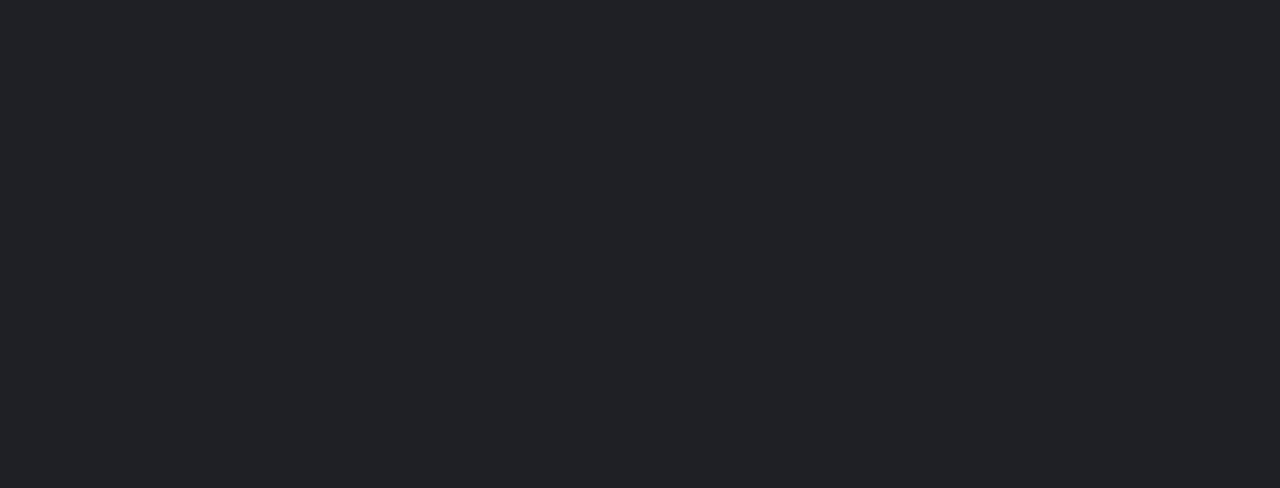
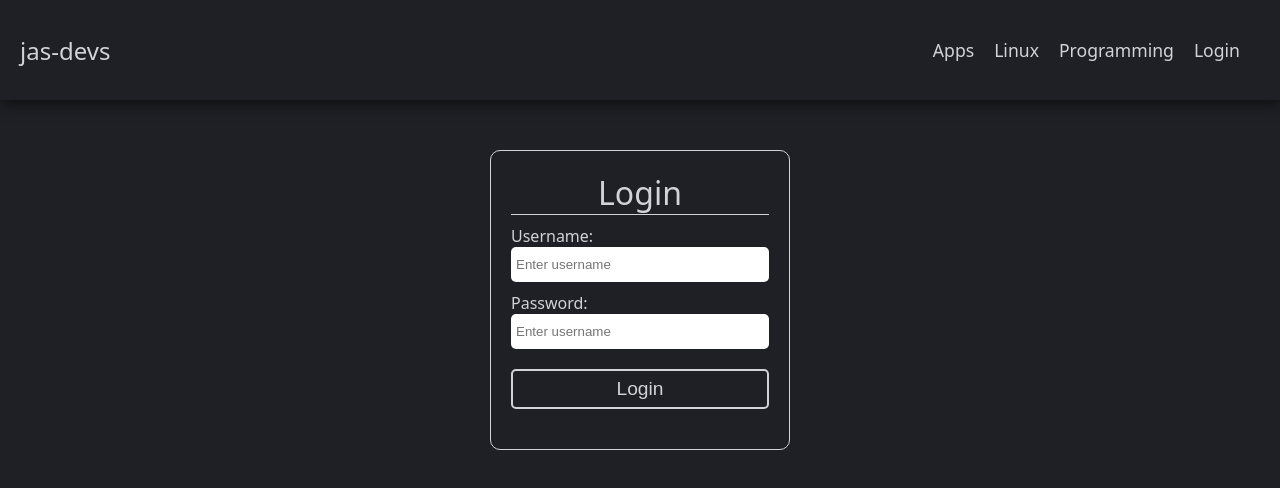
Before and after one commit to jas3333/homepage, a React (Create React App) app in the folder client/: page /login in a window 1280 px wide. Shown: the top 488 px of the page. Built offline with nearby package versions, Linux system fonts and the light colour scheme.

Commit message:
Setup navbar and routes, created login page and form

```diff
--- a/client/src/App.js
+++ b/client/src/App.js
@@ -1,5 +1,27 @@
+import { BrowserRouter as Router, Routes, Route } from 'react-router-dom';
+
+import Programming from './pages/Programming';
+import Navbar from './components/Navbar';
+import Linux from './pages/Linux';
+import Login from './pages/Login';
+import Apps from './pages/Apps';
+import Home from './pages/Home';
+
 function App() {
-    return <div className='App'></div>;
+    return (
+        <div className='container'>
+            <Router>
+                <Navbar />
+                <Routes>
+                    <Route path='/' element={<Home />} />
+                    <Route path='/apps' element={<Apps />} />
+                    <Route path='/linux' element={<Linux />} />
+                    <Route path='/programming' element={<Programming />} />
+                    <Route path='/login' element={<Login />} />
+                </Routes>
+            </Router>
+        </div>
+    );
 }
 
 export default App;
--- /dev/null
+++ b/client/src/components/Navbar.jsx
@@ -0,0 +1,29 @@
+import { Link } from 'react-router-dom';
+
+const Navbar = () => {
+    return (
+        <nav className='navbar space'>
+            <div className='container'>
+                <Link to='/'>
+                    <h1>jas-devs</h1>
+                </Link>
+            </div>
+            <div className='container'>
+                <Link className='nav-links mg-right-md' to='/apps'>
+                    Apps
+                </Link>
+                <Link className='nav-links mg-right-md' to='/linux'>
+                    Linux
+                </Link>
+                <Link className='nav-links mg-right-md' to='/programming'>
+                    Programming
+                </Link>
+                <Link className='nav-links mg-right-md' to='/login'>
+                    Login
+                </Link>
+            </div>
+        </nav>
+    );
+};
+
+export default Navbar;
--- a/client/src/index.css
+++ b/client/src/index.css
@@ -94,6 +94,16 @@
     outline-style: none;
 }
 
+.input-text-md {
+    height: 35px;
+    padding: 5px;
+    border-radius: 5px;
+    border: none;
+}
+.input-text-md:focus {
+    outline-style: none;
+}
+
 .input-checkbox {
     width: 50px;
 }
@@ -110,7 +120,7 @@
     color: var(--color-blend);
 }
 .nav-links {
-    font-size: 1.4rem;
+    font-size: 1.1rem;
 }
 a {
     color: var(--fc-light);
--- a/client/src/index.js
+++ b/client/src/index.js
@@ -2,10 +2,13 @@
 import ReactDOM from 'react-dom/client';
 import './index.css';
 import App from './App';
+import { AppProvider } from './hooks/context';
 
 const root = ReactDOM.createRoot(document.getElementById('root'));
 root.render(
     <React.StrictMode>
-        <App />
+        <AppProvider>
+            <App />
+        </AppProvider>
     </React.StrictMode>
 );
--- /dev/null
+++ b/client/src/pages/Apps.jsx
@@ -0,0 +1,9 @@
+const Apps = () => {
+    return (
+        <div className='container mg-top-vlg auto'>
+            <h1>Apps</h1>
+        </div>
+    );
+};
+
+export default Apps;
--- /dev/null
+++ b/client/src/pages/Home.jsx
@@ -0,0 +1,13 @@
+import React from 'react';
+
+const Home = () => {
+    return (
+        <div className='container-col mg-top-vlg eighty auto border'>
+            <div className='container auto '>
+                <h1>Home</h1>
+            </div>
+        </div>
+    );
+};
+
+export default Home;
--- /dev/null
+++ b/client/src/pages/Linux.jsx
@@ -0,0 +1,9 @@
+const Linux = () => {
+    return (
+        <div className='container mg-top-vlg auto'>
+            <h1>Linux</h1>
+        </div>
+    );
+};
+
+export default Linux;
--- /dev/null
+++ b/client/src/pages/Login.jsx
@@ -0,0 +1,17 @@
+const Login = () => {
+    return (
+        <div className='container-col mg-top-vlg auto border pad-lg radius-md size-sm'>
+            <h1 className='text-center'>Login</h1>
+            <div className='underline-full'></div>
+            <form className='container-col '>
+                <p className='mg-top-sm'>Username:</p>
+                <input type='text' className='input-text-md ' placeholder='Enter username' />
+                <p className='mg-top-sm'>Password:</p>
+                <input type='text' className='input-text-md ' placeholder='Enter username' />
+                <button className='btn full mg-top-md mg-bot-md btn-h-md'>Login</button>
+            </form>
+        </div>
+    );
+};
+
+export default Login;
--- /dev/null
+++ b/client/src/pages/Programming.jsx
@@ -0,0 +1,9 @@
+const Programming = () => {
+    return (
+        <div className='container mg-top-vlg auto'>
+            <h1>Programming</h1>
+        </div>
+    );
+};
+
+export default Programming;
```
Also changed, not shown: 1 other file (tests, documents, lock files or other folders).
